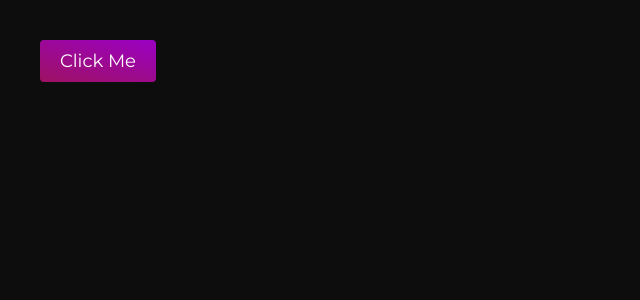
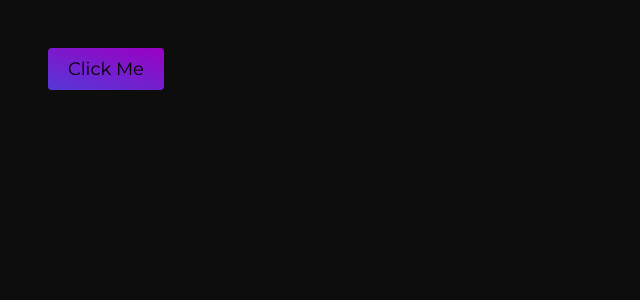
Before and after one commit to johnsweet15/framer-motion-components, a Next.js app: page /components in a window 1280 px wide. Shown: the top 300 px of the page, without its empty margins (0-640 px from the left). Built offline with nearby package versions, Linux system fonts and the light colour scheme.

Commit message:
more stuff

```diff
--- a/components/Backdrop/config.ts
+++ b/components/Backdrop/config.ts
@@ -1,3 +1,4 @@
+import { colors } from '../../theme';
 import { DivConfig } from '../interfaces';
 
 export const backdropConfig: DivConfig = {
@@ -7,7 +8,7 @@ export const backdropConfig: DivConfig = {
     left: 0,
     height: '100%',
     width: '100%',
-    background: '#000000e1',
+    background: `${colors.black}e1`,
     display: 'flex',
     alignItems: 'center',
     justifyContent: 'center',
--- a/components/Button/config.ts
+++ b/components/Button/config.ts
@@ -1,15 +1,24 @@
+import { CSSProperties } from 'react';
 import { colors, fontFamily } from '../../theme';
 import { ButtonConfig } from '../interfaces';
 
+const commonStyle: CSSProperties = {
+  fontSize: 18,
+  border: 'none',
+  padding: '10px 20px',
+  borderRadius: 4,
+  fontFamily: fontFamily,
+  color: colors.white,
+};
+
 export const buttonConfig: ButtonConfig = {
-  style: {
+  primary: {
+    ...commonStyle,
     background: `linear-gradient(15deg, ${colors.magenta}, ${colors.purple})`,
-    fontSize: 18,
-    border: 'none',
-    padding: '10px 20px',
-    borderRadius: 4,
-    fontFamily: fontFamily,
-    color: colors.white,
+  },
+  secondary: {
+    ...commonStyle,
+    background: `linear-gradient(15deg, ${colors.blue}, ${colors.purple})`,
   },
   whileHover: {
     cursor: 'pointer',
--- a/components/Button/index.tsx
+++ b/components/Button/index.tsx
@@ -5,9 +5,14 @@ interface ButtonProps extends React.ButtonHTMLAttributes<HTMLButtonElement> {
   mode?: 'primary' | 'secondary';
 }
 
-const Button = ({ children, onClick }: ButtonProps) => {
+const Button = ({ children, onClick, mode }: ButtonProps) => {
+  console.log(buttonConfig[mode || 'primary']);
   return (
-    <motion.button {...buttonConfig} onClick={onClick}>
+    <motion.button
+      style={buttonConfig[mode || 'primary']}
+      {...buttonConfig}
+      onClick={onClick}
+    >
       {children}
     </motion.button>
   );
--- a/components/interfaces.ts
+++ b/components/interfaces.ts
@@ -2,7 +2,8 @@ import { HTMLMotionProps } from 'framer-motion';
 import { CSSProperties } from 'react';
 
 export interface ButtonConfig extends HTMLMotionProps<'button'> {
-  style?: CSSProperties;
+  primary?: CSSProperties;
+  secondary?: CSSProperties;
 }
 
 export interface DivConfig extends HTMLMotionProps<'div'> {
--- a/pages/components/index.tsx
+++ b/pages/components/index.tsx
@@ -13,9 +13,9 @@ const Components: NextPage = () => {
   return (
     <div style={{ padding: 40 }}>
       <Button
+        mode='secondary'
         onClick={() => {
           openModal();
-          console.log(modalOpen);
         }}
       >
         Click Me
--- a/styles/globals.css
+++ b/styles/globals.css
@@ -1,7 +1,6 @@
 @import url(https://fonts.googleapis.com/css2?family=Montserrat:wght@300;400;500;600&display=swap);
 
-html,
-body {
+html {
   background-color: #0d0d0d;
   padding: 0;
   margin: 0;
--- a/theme.ts
+++ b/theme.ts
@@ -1,8 +1,10 @@
 export const fontFamily = "'Montserrat', sans-serif";
 export const colors = {
   backgroundPrimary: '#0D0D0D',
+  black: '#000000',
+  blue: '#5638d7',
   darkGray: '#090912',
   magenta: '#9e1263',
   purple: '#9a00c3',
-  white: '#fff',
+  white: '#fffff',
 };
```
Also changed, not shown: pages/_app.tsx (+4 -4 lines).
